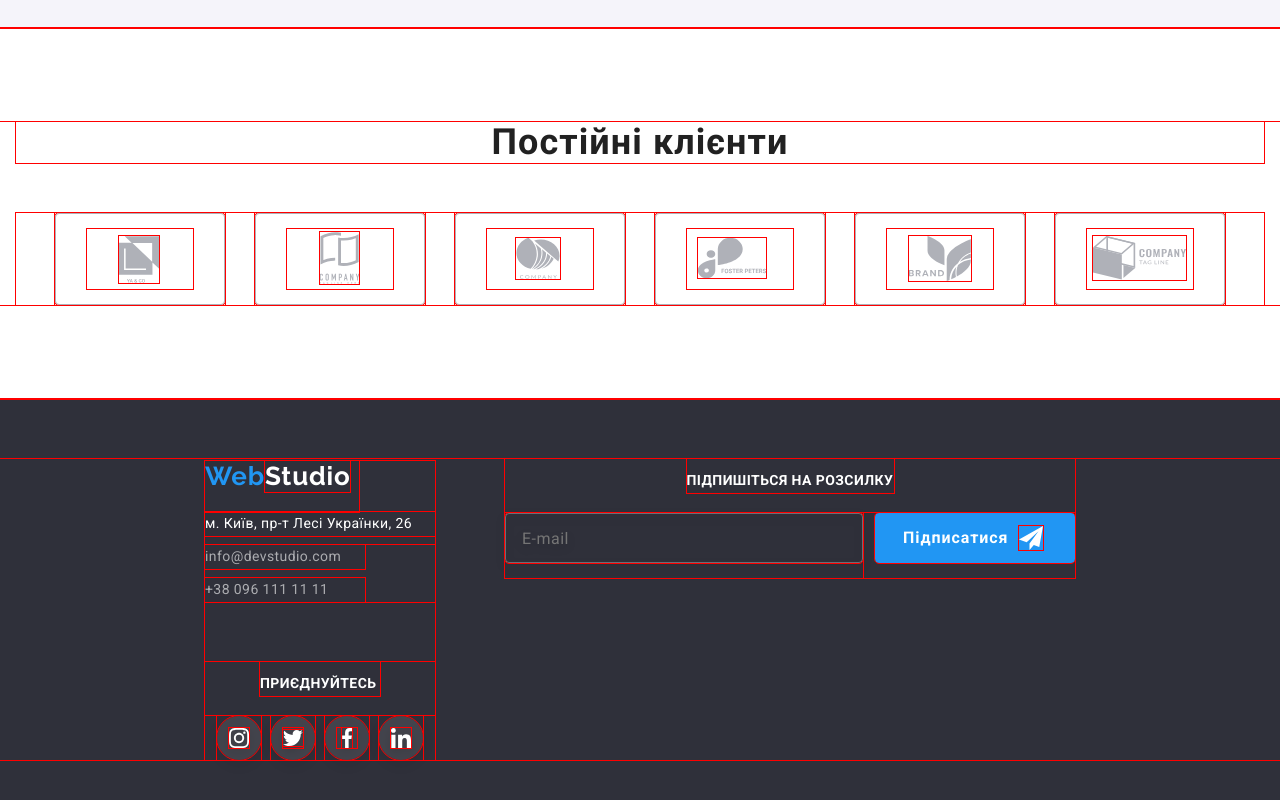
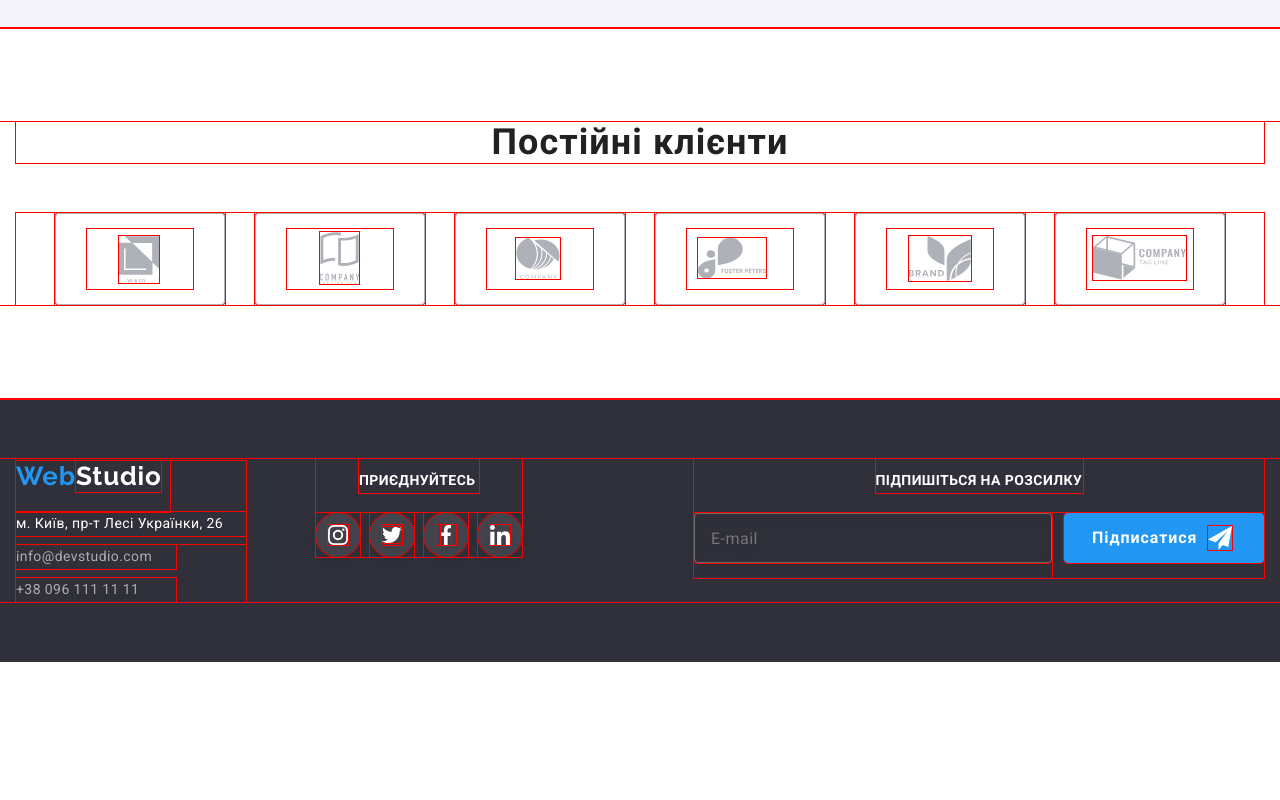
Before and after one commit to olesya-aldoshyna-0885/goit-markup-hw-08, a plain HTML site: page index.html in a window 1280 px wide. Shown: the part 2284-3084 px from the top of the page. After the commit the page ends 2946 px from the top, so only its background shows below. Drawn offline with nearby package versions, Linux system fonts and the light colour scheme.

Commit message:
last push

```diff
--- a/index.html
+++ b/index.html
@@ -430,7 +430,6 @@
     </main>
 <footer class="footer">
     <div class="footer-container container">
-        <div class="footer__inner">
         <div class="footer__wrap">
                 <a href="/" class="footer__logo logo link " lang="en">Web<span class="footer-logo">Studio</span> </a>
 
@@ -467,7 +466,7 @@
                             </svg>
                         </a></li>
                 </ul>
-            </div> </div>
+            </div>
 
         <div class="conteiner-form">
             <h4 class="title-footer footer__title">Підпишіться на розсилку</h4>
--- a/sass/layout/_footer.scss
+++ b/sass/layout/_footer.scss
@@ -6,8 +6,6 @@
 
 }
 .footer-container {
-    gap: 70px;
-
     @include tablet{
         padding-left: 76px;
         padding-right: 76px;
@@ -120,7 +118,9 @@
     }
 }
 .conteiner-form {
-    margin-top: 0px;
+    @include descktop {
+        margin-left: auto;
+    }
 
 }
 .footer-form {
@@ -193,13 +193,11 @@
     margin-left: 10px;
 
 }
-.footer-inner {
-    margin-right: 70px;
-}
 
 .footer__wrap{
-   margin-bottom: 60px;
-
+    @include descktop {
+   margin-right: 70px;
+    }
 }
 .footer__title{
     width: 207px;
```
Also changed, not shown: css/main.css, css/main.min.css, 2 other files.
